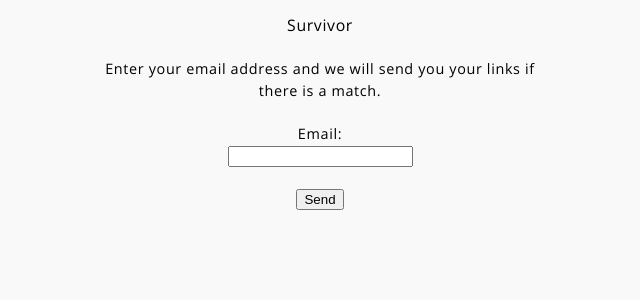
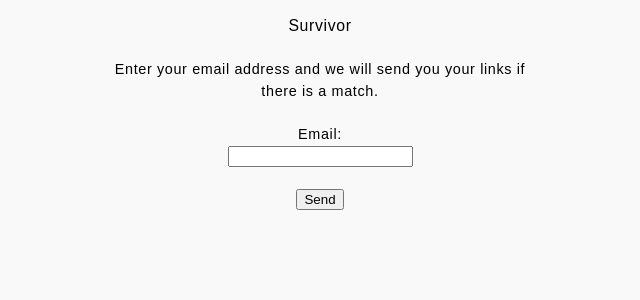
Before and after one commit to dansahagian/fbsurvivor2, a Django app: page /forgot/ in a window 1280 px wide. Shown: the top 300 px of the page, without its empty margins (320-960 px from the left). Run offline with Django 3.2, Linux system fonts and the light colour scheme; parts of the project's set-up code (start-up, migrations or seed data) failed here and were passed over.

Commit message:
Use an easy font

```diff
--- a/static/css/main.css
+++ b/static/css/main.css
@@ -1,12 +1,7 @@
-@font-face {
-    font-family: "Open Sans Regular";
-    src: url("../fonts/OpenSans-Regular.ttf");
-}
-
 html {
     -webkit-text-size-adjust: 100%;
     background: #f9f9f9;
-    font-family: "Open Sans Regular";
+    font-family: Arial, Helvetica, sans-serif;
     letter-spacing: .04em;
 }
 
--- a/static/css/main.min.css
+++ b/static/css/main.min.css
@@ -1 +1 @@
-@font-face{font-family:"Open Sans Regular";src:url(../fonts/OpenSans-Regular.ttf)}html{-webkit-text-size-adjust:100%;background:#f9f9f9;font-family:"Open Sans Regular";letter-spacing:.04em}body{font-size:.9em;color:#000;text-align:center;line-height:1.5em;padding-top:.5em}a{background:#d3d3d3;color:#000;text-decoration:none;padding:.25em;border-radius:.25em}a:hover{background:#000;color:#fff}table{margin:0 auto;border-collapse:collapse}table,td,th{border:1px solid #d3d3d3;border-radius:.25em;border-collapse:collapse}table a{padding-left:.2em;padding-right:.2em}td,th{padding-left:.33em;padding-right:.33em;text-align:left}th{text-align:center}ul{list-style:none;padding-left:0}li{color:red}.main{text-align:center;margin-left:auto;margin-right:auto;padding-left:1.5em;padding-right:1.5em}.win{background:#68c659}.loss{color:#fff;background:#890101}.black{color:#000;background:#000}.paid{background:#9bc3f6}.small{font-size:.8em}.resizedTextBox{width:15em;height:1.5em}.rules{margin-left:auto;margin-right:auto;max-width:30em;text-align:center}.notfound{font-size:1.5em;font-weight:800}.space{padding:1em .5em}.title{font-size:1.1em;color:#000}.info{margin-left:auto;margin-right:auto;padding:.25em;border:.25em;background:#00f;color:#fff;max-width:30em;font-weight:700}
+html{-webkit-text-size-adjust:100%;background:#f9f9f9;font-family:Arial,Helvetica,sans-serif;letter-spacing:.04em}body{font-size:.9em;color:#000;text-align:center;line-height:1.5em;padding-top:.5em}a{background:#d3d3d3;color:#000;text-decoration:none;padding:.25em;border-radius:.25em}a:hover{background:#000;color:#fff}table{margin:0 auto;border-collapse:collapse}table,td,th{border:1px solid #d3d3d3;border-radius:.25em;border-collapse:collapse}table a{padding-left:.2em;padding-right:.2em}td,th{padding-left:.33em;padding-right:.33em;text-align:left}th{text-align:center}ul{list-style:none;padding-left:0}li{color:red}.main{text-align:center;margin-left:auto;margin-right:auto;padding-left:1.5em;padding-right:1.5em}.win{background:#68c659}.loss{color:#fff;background:#890101}.black{color:#000;background:#000}.paid{background:#9bc3f6}.small{font-size:.8em}.resizedTextBox{width:15em;height:1.5em}.rules{margin-left:auto;margin-right:auto;max-width:30em;text-align:center}.notfound{font-size:1.5em;font-weight:800}.space{padding:1em .5em}.title{font-size:1.1em;color:#000}.info{margin-left:auto;margin-right:auto;padding:.25em;border:.25em;background:#00f;color:#fff;max-width:30em;font-weight:700}
```
Also changed, not shown: static/fonts/OpenSans-Regular.ttf (deleted).
